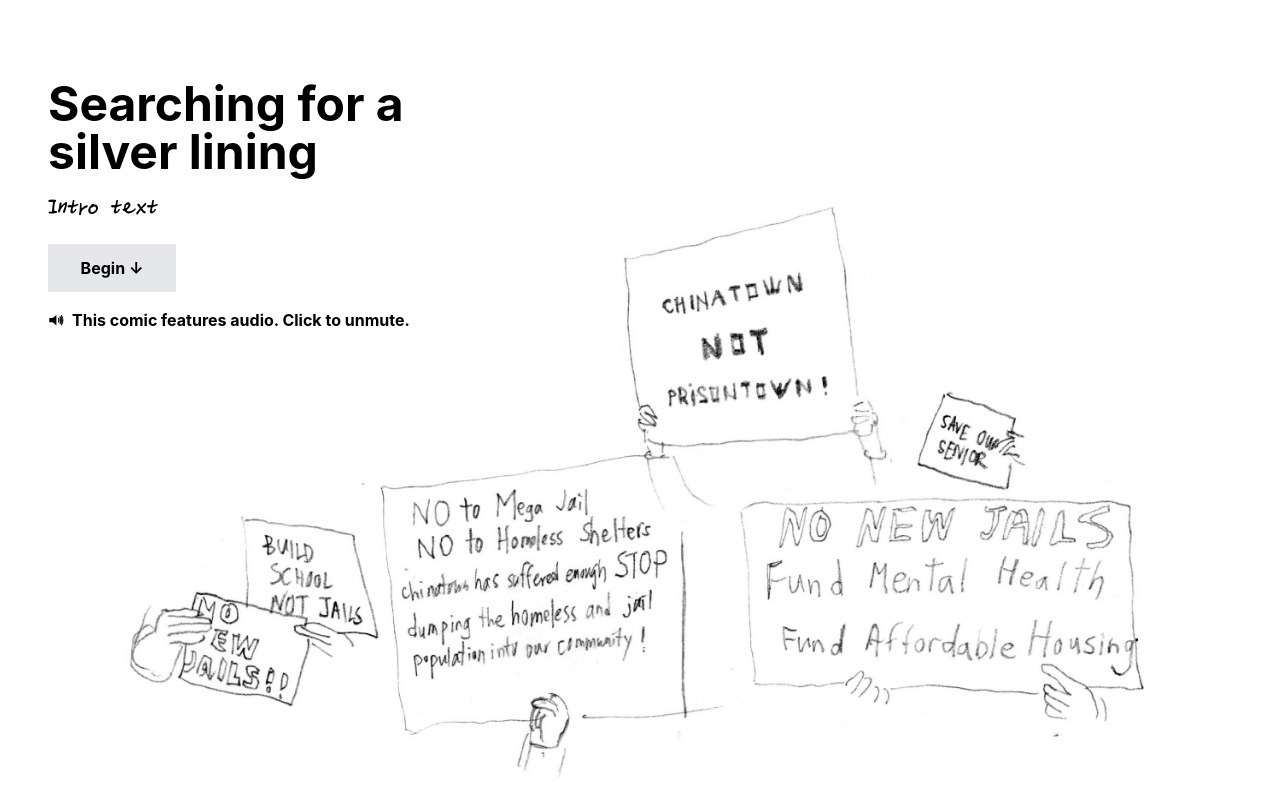
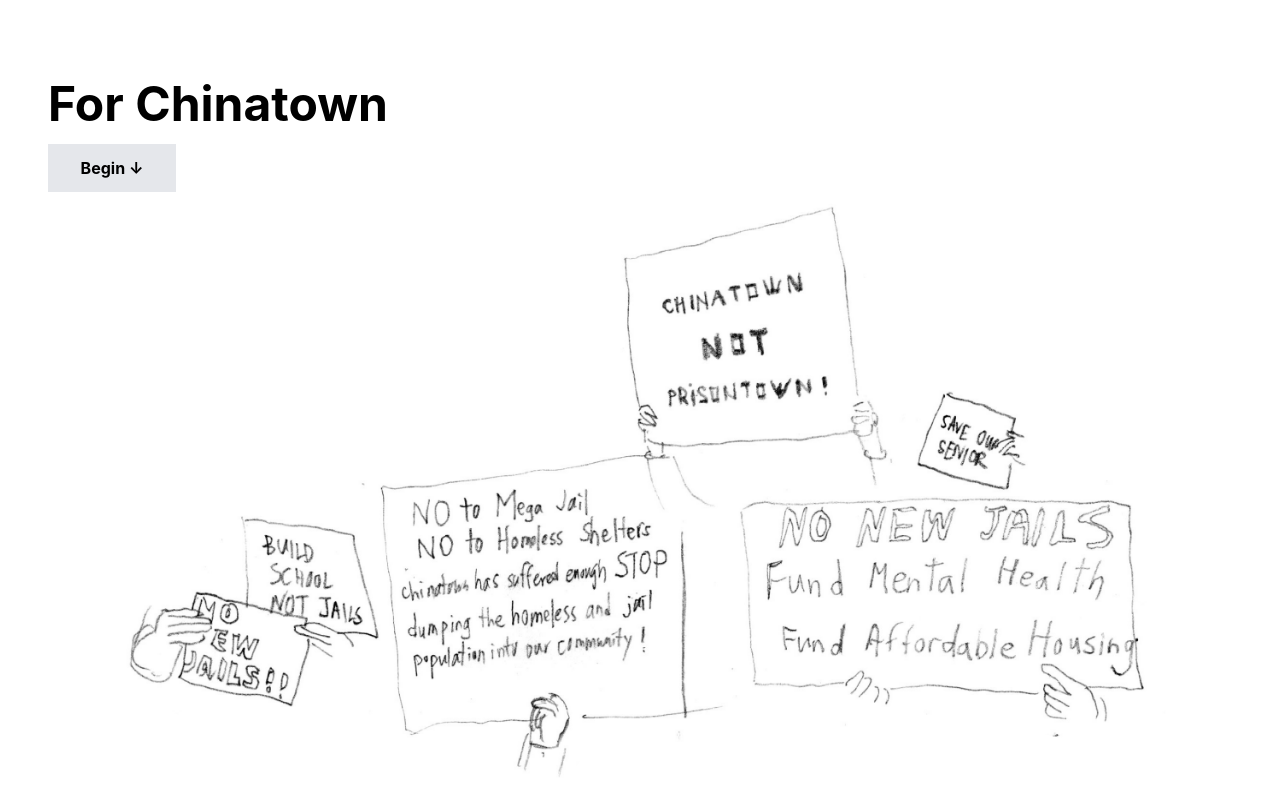
Before and after one commit to Emceelamb/chinatown-jail-comic, a Next.js app: page / in a window 1280 px wide. Shown: the top 800 px of the page. Built offline with nearby package versions, Linux system fonts and the light colour scheme.

Commit message:
update title

```diff
--- a/pages/index.tsx
+++ b/pages/index.tsx
@@ -17,7 +17,7 @@ const Home: NextPage = () => {
   return (
     <div className={""}>
       <Head>
-        <title>Searching for a silver lining</title>
+        <title>For Chinatown</title>
         <meta name="description" content="Generated by create next app" />
         <link rel="icon" href="/favicon.ico" />
         <link
@@ -54,10 +54,10 @@ const PanelOne = () => {
           <DelayFadeInSection>
             <div className="space-y-4">
               <h1 className="font-bold text-5xl ">
-                Searching for a silver lining
+                For Chinatown
               </h1>
 
-              <p className="font-winnieyoe text-3xl">Intro text</p>
+              {/* <p className="font-winnieyoe text-3xl">Intro text</p> */}
 
               <div className="flex flex-col space-y-4">
                 <button
@@ -68,7 +68,7 @@ const PanelOne = () => {
                 >
                   Begin ↓
                 </button>
-                <span className="font-bold flex items-center space-x-8">
+                {/* <span className="font-bold flex items-center space-x-8">
                   <svg
                     xmlns="http://www.w3.org/2000/svg"
                     version="1.0"
@@ -89,7 +89,7 @@ const PanelOne = () => {
                     />
                   </svg>
                   This comic features audio. Click to unmute.
-                </span>
+                </span> */}
               </div>
             </div>
           </DelayFadeInSection>
```
